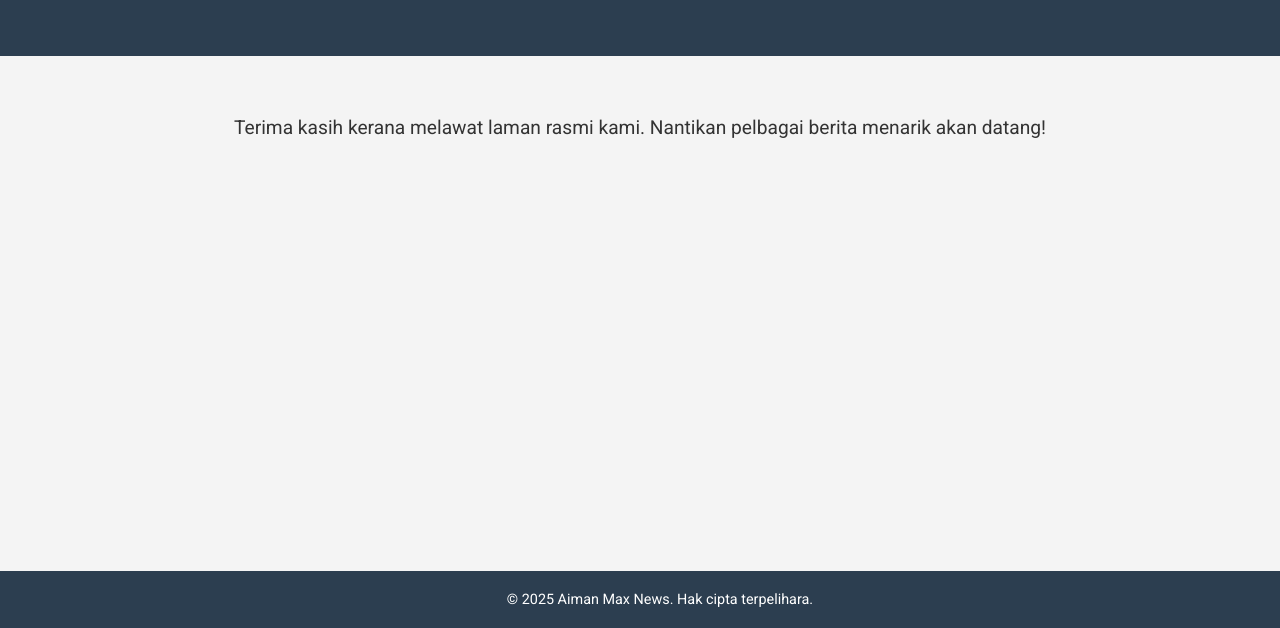
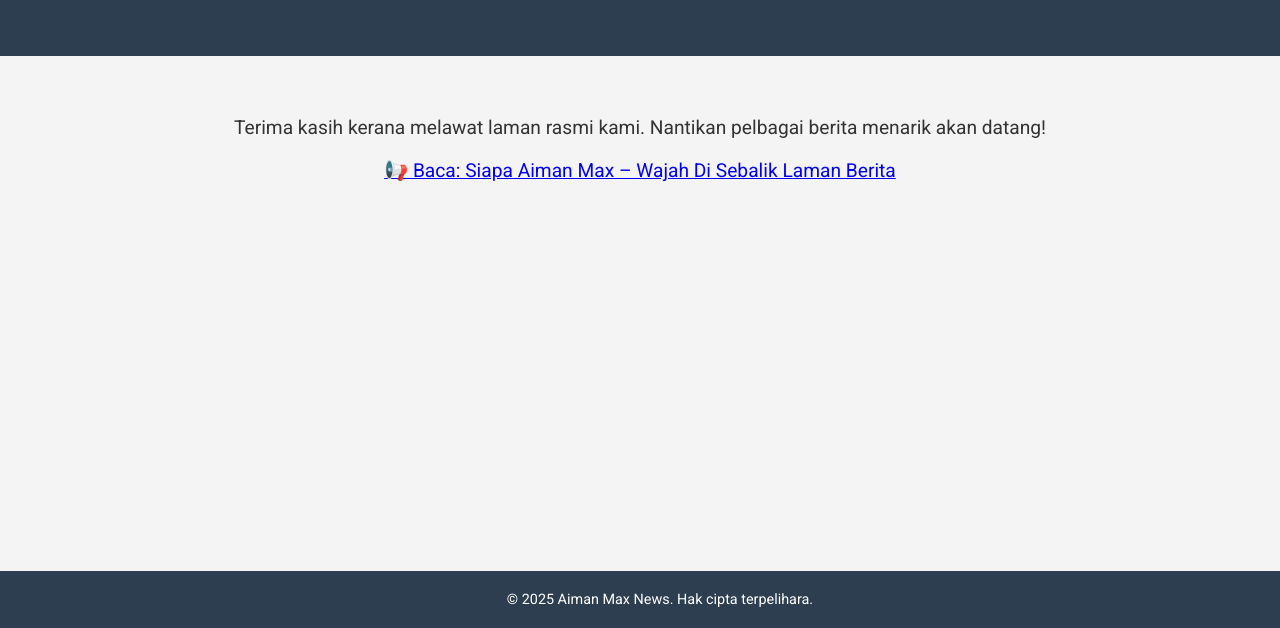
Before and after one commit to aimanmaxnews/aimanmaxnews.github.io, a plain HTML site: page index.html in a window 1280 px wide. Shown: the part 172-800 px from the top of the page. Drawn offline with Linux system fonts and the light colour scheme.

Commit message:
Update index.html

```diff
--- a/index.html
+++ b/index.html
@@ -72,6 +72,8 @@
 
   <main>
     <p>Terima kasih kerana melawat laman rasmi kami. Nantikan pelbagai berita menarik akan datang!</p>
+    <p><a href="berita1.html">📢 Baca: Siapa Aiman Max – Wajah Di Sebalik Laman Berita</a></p>
+
   </main>
 
   <footer>
```
